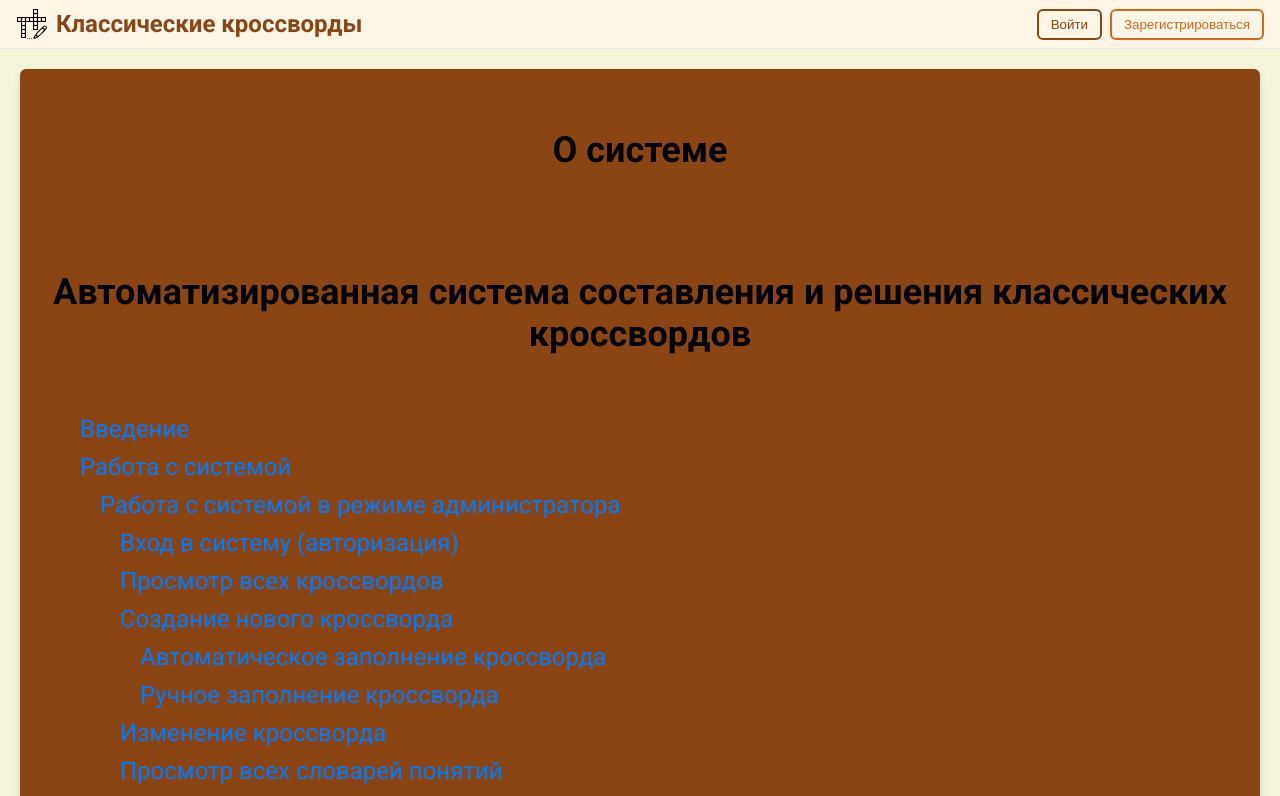
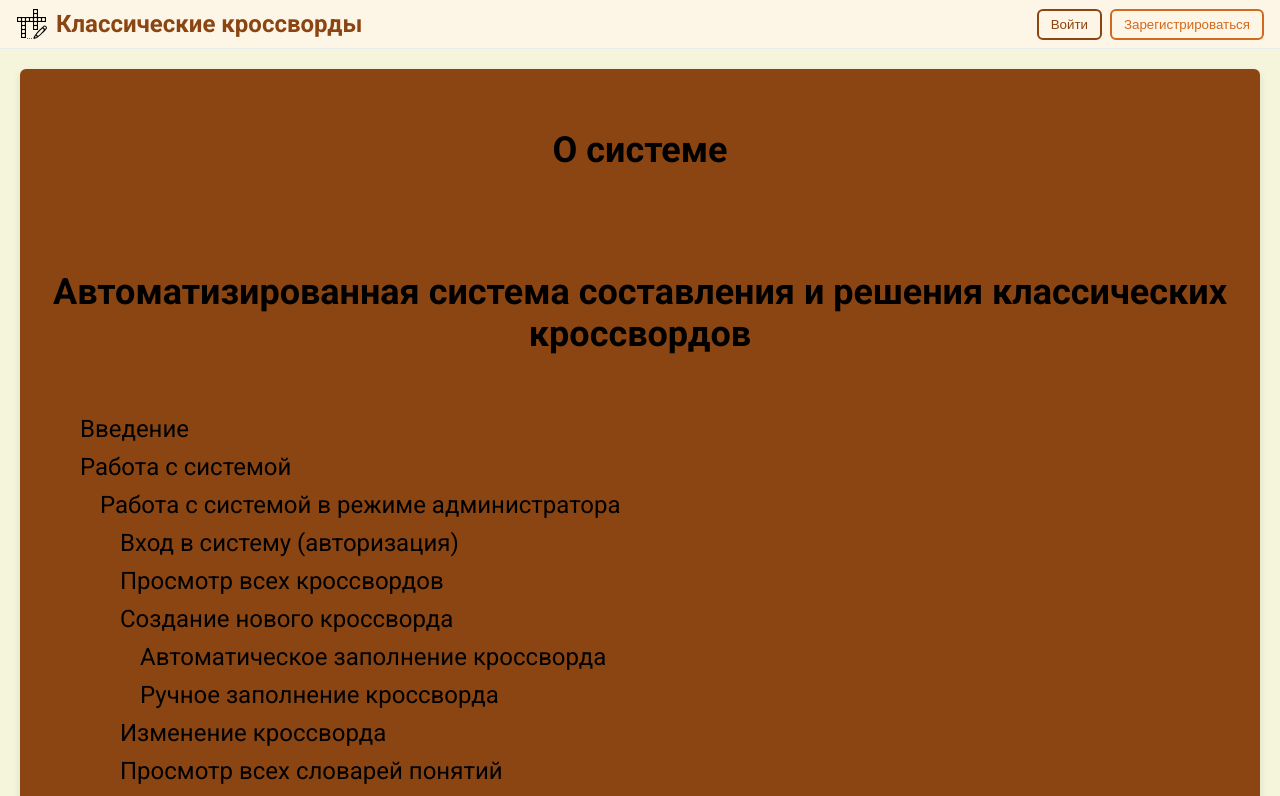
Before and after one commit to ImKuroKy/crosswords-client, an Angular app: page /about/system in a window 1280 px wide. Shown: the top 796 px of the page. Built offline with nearby package versions, Linux system fonts and the light colour scheme; no server answers.

Commit message:
fix(about): Исправление отображения ссылок
- Изменены стили компонента `system.component`.

```diff
--- a/src/app/features/about/components/system/system.component.css
+++ b/src/app/features/about/components/system/system.component.css
@@ -106,6 +106,7 @@ h3,
 p {
   font-size: 24px;
   margin: 40px 30px 30px 30px; /* Отступ от левой границы */
+  text-decoration: none;
 }
 
 /* Устанавливаем общий размер шрифта для body */
@@ -162,3 +163,8 @@ ul li {
 ul li ul {
   margin-left: 20px;
 }
+
+ul li a {
+  text-decoration: none;
+  color: #000;
+}
```
